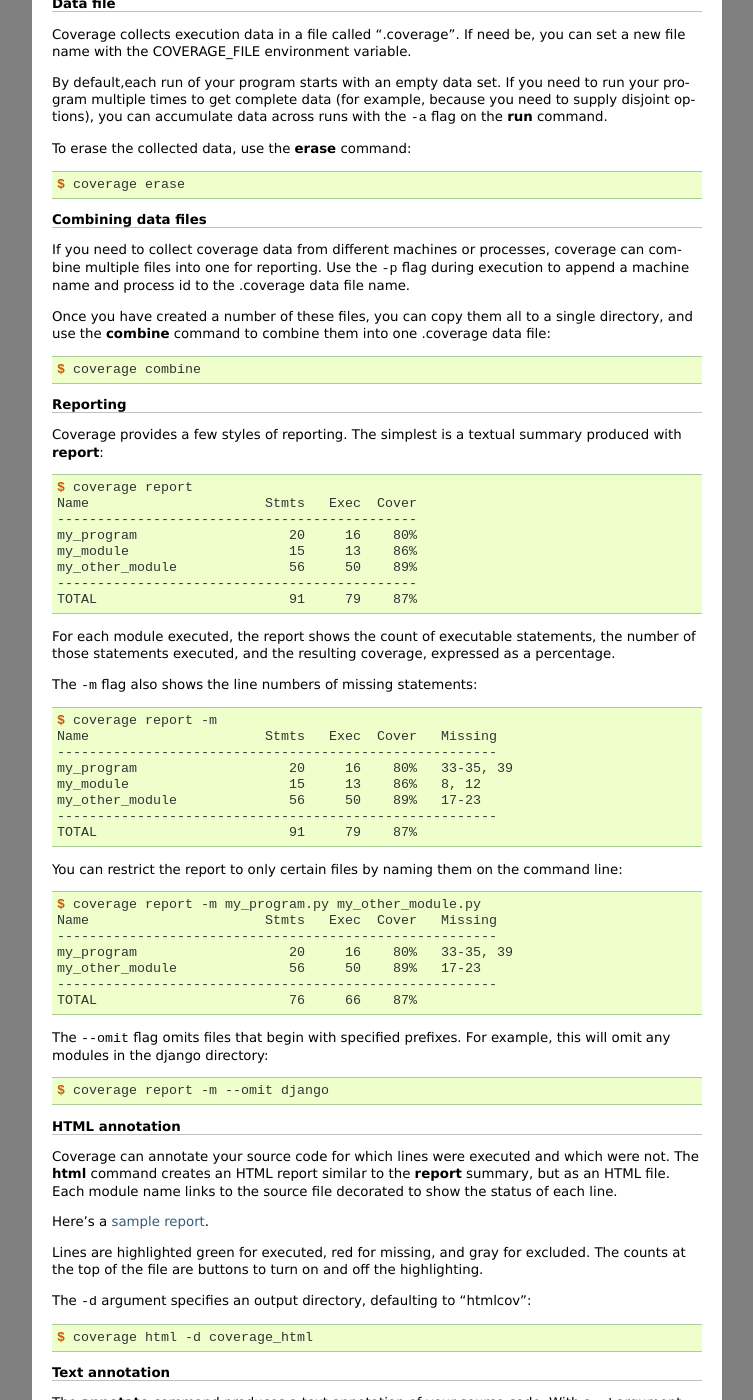
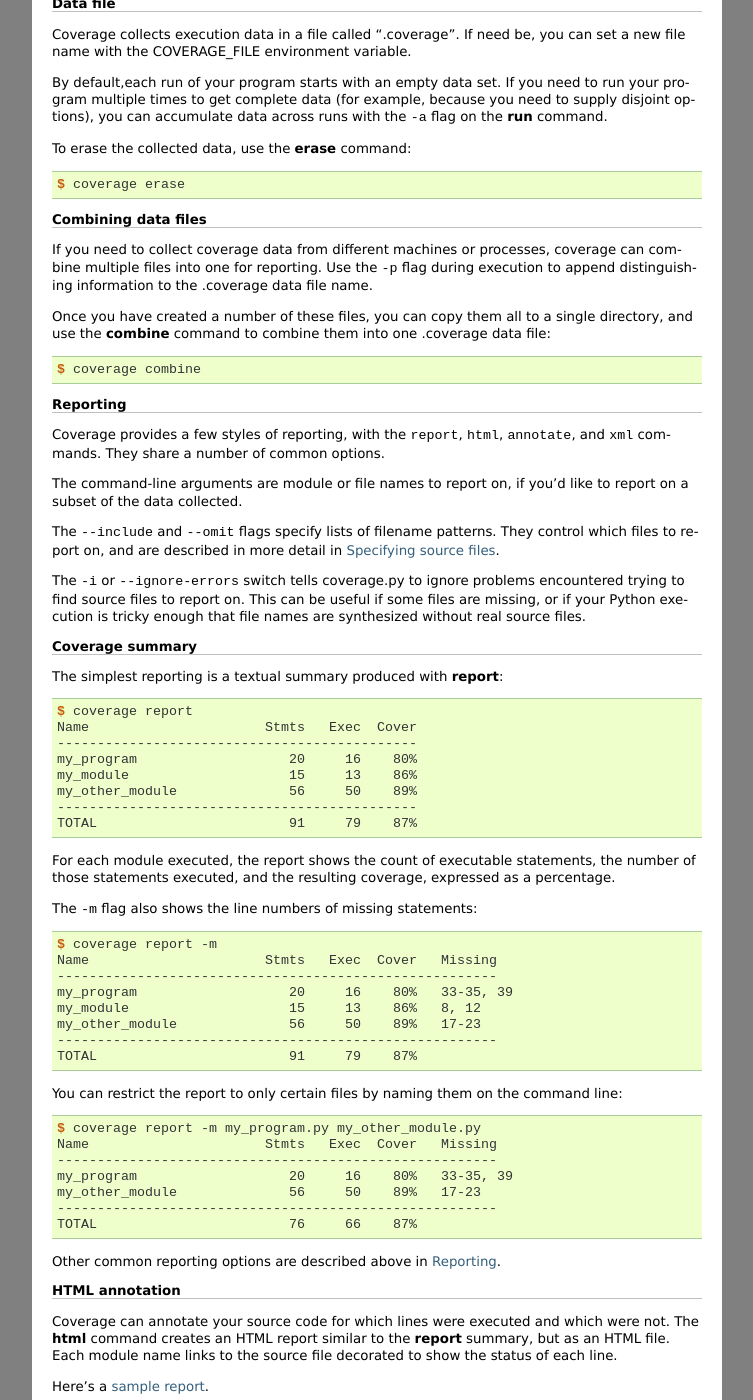
Before and after one commit to nedbat/coveragepy, a Sphinx documentation site: the page built from doc/cmd.rst, in a window 1280 px wide and 1400 px high, scrolled down 1120 px. Shown: the whole window, without its empty margins (118-871 px from the left). Built offline with Sphinx 7.4.7, drawn with Linux system fonts in a browser that asks for light colours; some of the changed text lies outside the part shown.

Commit message:
Finish doc'ing the new source code options.

```diff
--- a/doc/changes.rst
+++ b/doc/changes.rst
@@ -65,7 +65,7 @@
 
 - Branch coverage: coverage.py can tell you which branches didn't have both (or
   all) choices executed, even where the choice doesn't affect which lines were
-  executed.  See :ref:`Branch Coverage <branch>` for more details.
+  executed.  See :ref:`branch` for more details.
 
 - The table of contents in the HTML report is now sortable: click the headers
   on any column.  The sorting is persisted so that subsequent reports are
--- a/doc/cmd.rst
+++ b/doc/cmd.rst
@@ -111,7 +110,7 @@ Combining data files
 
 If you need to collect coverage data from different machines or processes,
 coverage can combine multiple files into one for reporting. Use the ``-p`` flag
-during execution to append a machine name and process id to the .coverage data
+during execution to append distinguishing information to the .coverage data
 file name.
 
 Once you have created a number of these files, you can copy them all to a single
@@ -126,8 +125,29 @@ data file::
 Reporting
 ---------
 
-Coverage provides a few styles of reporting.  The simplest is a textual summary
-produced with **report**::
+Coverage provides a few styles of reporting, with the ``report``, ``html``,
+``annotate``, and ``xml`` commands.  They share a number of common options.
+
+The command-line arguments are module or file names to report on, if you'd like
+to report on a subset of the data collected.
+
+The ``--include`` and ``--omit`` flags specify lists of filename patterns. They
+control which files to report on, and are described in more detail
+in :ref:`source`.
+
+The ``-i`` or ``--ignore-errors`` switch tells coverage.py to ignore problems
+encountered trying to find source files to report on.  This can be useful if
+some files are missing, or if your Python execution is tricky enough that file
+names are synthesized without real source files.
+
+
+
+.. _cmd_summary:
+
+Coverage summary
+----------------
+
+The simplest reporting is a textual summary produced with **report**::
 
     $ coverage report
     Name                      Stmts   Exec  Cover
@@ -164,15 +184,7 @@ command line::
     -------------------------------------------------------
     TOTAL                        76     66    87%
 
-The ``--omit`` flag omits files that begin with specified prefixes. For example,
-this will omit any modules in the django directory::
-
-    $ coverage report -m --omit django
-
-.. TODO: modules are morfs.
-.. TODO: omit is file patterns now
-.. TODO Missing: --include
-.. TODO Missing: -i
+Other common reporting options are described above in :ref:`cmd_reporting`.
 
 
 .. _cmd_html:
@@ -197,9 +209,7 @@ The ``-d`` argument specifies an output directory, defaulting to "htmlcov"::
 
     $ coverage html -d coverage_html
 
-.. TODO: modules are morfs.
-.. TODO Missing: -i
-.. TODO Missing: --omit --include
+Other common reporting options are described above in :ref:`cmd_reporting`.
 
 
 .. _cmd_annotation:
@@ -231,9 +241,7 @@ For example::
     >     else:
     >         a = 2
 
-.. TODO: modules are morfs.
-.. TODO Missing: -i
-.. TODO Missing: --omit --include
+Other common reporting options are described above in :ref:`cmd_reporting`.
 
 
 .. _cmd_xml:
@@ -246,10 +254,9 @@ compatible with `Cobertura`_.
 
 .. _Cobertura: http://cobertura.sourceforge.net
 
-.. TODO: modules are morfs.
-.. TODO Missing: -i
-.. TODO Missing: --omit --include
-.. TODO Missing: --output-xml
+You can specify the name of the output file with the ``--output-xml`` switch.
+
+Other common reporting options are described above in :ref:`cmd_reporting`.
 
 
 .. _cmd_debug:
--- a/doc/index.rst
+++ b/doc/index.rst
@@ -79,8 +79,7 @@ Some test runners provide coverage integration to make it easy to use coverage
 while running tests.  For example, `nose`_ has a `cover plug-in`_.
 
 You can fine-tune coverage's view of your code by directing it to ignore parts
-that you know aren't interesting.  See :ref:`Excluding Code <excluding>` for
-details.
+that you know aren't interesting.  See :ref:`excluding` for details.
 
 .. _nose:           http://somethingaboutorange.com/mrl/projects/nose
 .. _cover plug-in:  http://somethingaboutorange.com/mrl/projects/nose/0.11.1/plugins/cover.html
--- a/doc/source.rst
+++ b/doc/source.rst
@@ -70,5 +70,4 @@ collected, so the data you're looking for may not be in the data available for
 reporting.
 
 Note that these are ways of specifying files to measure.  You can also exclude
-individual source lines.  See :ref:`Excluding code from coverage <excluding>`
-for details.
+individual source lines.  See :ref:`excluding` for details.
```
Also changed, not shown: other parts of doc/cmd.rst (+2 -3 lines), doc/config.rst (+16 -7 lines).
